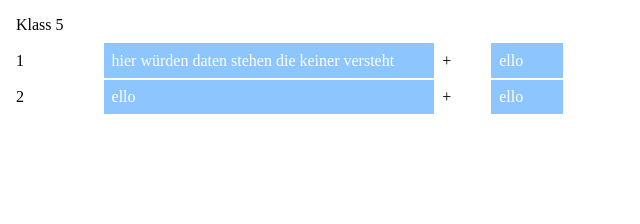
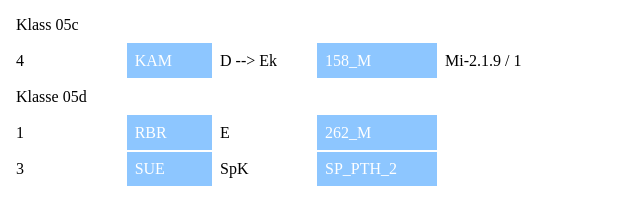
Before and after one commit to kirbs-btw/substitution_plan, a plain HTML site: page index.html in a window 1280 px wide. Shown: the whole page, without its empty margins (0-640 px from the left). Drawn offline with Linux system fonts and the light colour scheme.

Commit message:
Add files via upload

```diff
--- a/index.html
+++ b/index.html
@@ -6,22 +6,36 @@
     <title></title>
   </head>
   <body>
+    <div class="content">
       <table>
         <tr>
-        <td>Klass 5</td>
+          <td>Klass 05c</td>
+        </tr>
+        <tr>
+          <td>4</td>
+          <td class="color">KAM</td>
+          <td>D --> Ek</td>
+          <td class="color">158_M</td>
+          <td>Mi-2.1.9 / 1</td>
+        </tr>
+        <tr>
+          <td>Klasse 05d</td>
         </tr>
         <tr>
           <td>1</td>
-        <td class="color">hier würden daten stehen die keiner versteht</td>
-        <td>+</td>
-        <td class="color">ello</td>
+          <td class="color">RBR</td>
+          <td>E</td>
+          <td class="color">262_M</td>
+          <td></td>
         </tr>
         <tr>
-        <td>2</td>
-        <td class="color">ello</td>
-        <td>+</td>
-        <td class="color">ello</td>
+          <td>3</td>
+          <td class="color">SUE</td>
+          <td>SpK</td>
+          <td class="color">SP_PTH_2</td>
+          <td></td>
         </tr>
       </table>
+    </div>
   </body>
 </html>
```
Lines whose indentation alone changed are shown as unchanged.
